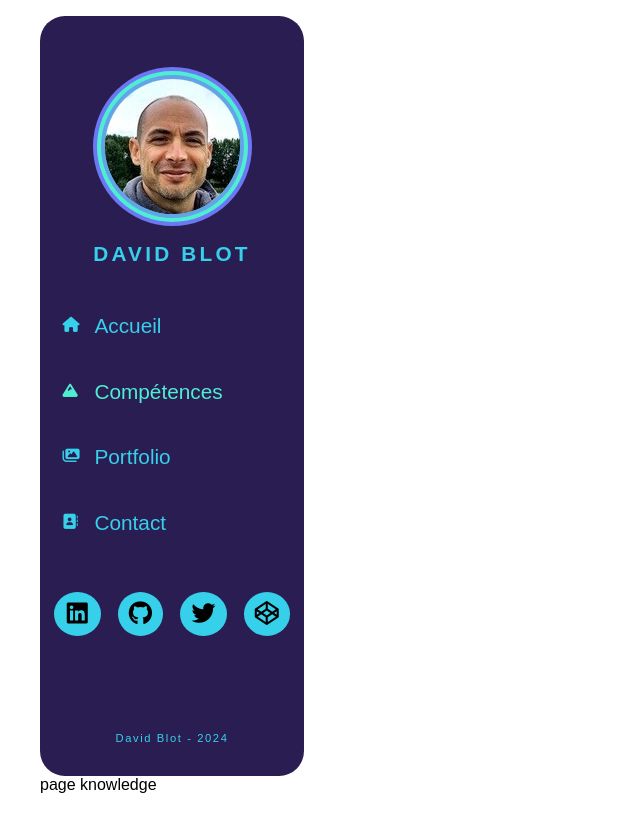
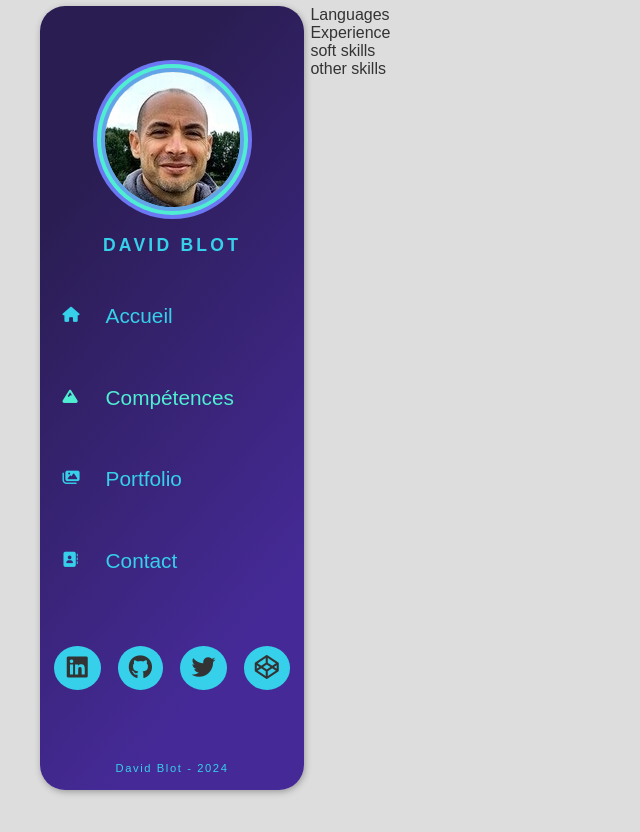
Before and after one commit to dnguyenb/My-CV-React, a React (Create React App) app: page /Competences in a window 1280 px wide. Shown: the whole page, without its empty margins (0-640 px from the left). After the commit the page ends 800 px from the top, so only its background shows below. Built offline with nearby package versions, Linux system fonts and the light colour scheme; a web font is replaced by a local one.

Commit message:
retouches styles

```diff
--- /dev/null
+++ b/src/components/knowledges/Experience.js
@@ -0,0 +1,11 @@
+import React from 'react';
+
+const Experience = () => {
+    return (
+        <div>
+            Experience
+        </div>
+    );
+};
+
+export default Experience;
--- /dev/null
+++ b/src/components/knowledges/Languages.js
@@ -0,0 +1,11 @@
+import React from 'react';
+
+const Languages = () => {
+    return (
+        <div>
+            Languages
+        </div>
+    );
+};
+
+export default Languages;
--- /dev/null
+++ b/src/components/knowledges/OtherSkills.js
@@ -0,0 +1,11 @@
+import React from 'react';
+
+const OtherSkills = () => {
+    return (
+        <div>
+            other skills
+        </div>
+    );
+};
+
+export default OtherSkills;
--- /dev/null
+++ b/src/components/knowledges/SoftSkills.js
@@ -0,0 +1,11 @@
+import React from 'react';
+
+const SoftSkills = () => {
+    return (
+        <div>
+            soft skills
+        </div>
+    );
+};
+
+export default SoftSkills;
--- a/src/pages/Knowledges.js
+++ b/src/pages/Knowledges.js
@@ -1,11 +1,20 @@
 import React from 'react';
 import Navigation from '../components/Navigation';
+import Languages from '../components/knowledges/Languages';
+import Experience from '../components/knowledges/Experience';
+import SoftSkills from '../components/knowledges/SoftSkills';
+import OtherSkills from '../components/knowledges/OtherSkills';
 
 const Knowledges = () => {
     return (
-        <div>
+        <div className='knowledges'>
             <Navigation />
-            page knowledge
+            <div className="knowledgesContent">
+                <Languages />
+                <Experience />
+                <SoftSkills />
+                <OtherSkills />
+            </div>
         </div>
     );
 };
--- a/src/styles/pages/_normalize.scss
+++ b/src/styles/_normalize.scss
@@ -29,8 +29,8 @@ $color-4: #4FEDD2;
 $color-5: #36D0EA;
 
 $borderRadius: 25px;
-$shadow: 0 1px 3px #333;
-$minHeight: 95vh;
+$shadow: 1px 2px 6px rgba(51, 51, 51, 0.377);
+$minHeight: 98vh;
 // =============================================================================
 // HTML5 display definitions
 // =============================================================================
--- a/src/styles/_settings.scss
+++ b/src/styles/_settings.scss
@@ -1,23 +1,3 @@
-// /* FONTS */
-// @import url('https://fonts.googleapis.com/css2?family=Dosis:wght@800&family=Josefin+Sans:wght@100&family=Nova+Round&display=swap');
-
-// $font-1: 'Nova Round', sans-serif;
-// $font-2: 'Dosis', sans-serif;
-// $font-3: 'Josefin', serif;
-
-// /* COLORS */
-// $white: #ddd;
-// $black: #333;
-// $color-1: #2a1d52;
-// $color-2: #6C77F4;
-// $color-3: rgb(99, 164, 233);
-// $color-4: #4FEDD2;
-// $color-5: #36D0EA;
-
-// $borderRadius: 25px;
-// $shadow: 0 1px 3px #333;
-// $minHeight: 95vh;
-
 /* Centering */
 @mixin verticalCenter {
     display: flex;
@@ -26,7 +6,9 @@
 }
 
 /* BASIC SETTINGS */
-*, ::before, ::after {
+*,
+::before,
+::after {
     box-sizing: border-box;
     margin: 0;
     padding: 0;
@@ -37,11 +19,11 @@ html {
 }
 
 body {
-    margin: 1rem auto;
+    margin: 0.4rem auto;
     max-width: 1200px; // arrete de s'agrandir à partir de 1200px
     font-family: $font-1;
-    color: black;
-    min-height: 100vh;
+    color: $black;
+    background-color: $white;
 }
 
 button {
@@ -54,12 +36,12 @@ li {
 
 a {
     text-decoration: none;
-    color: black;
+    color: $black;
     cursor: pointer;
 }
 
 a:visited {
-    color: black;
+    color: $black;
 }
 
 /* BASIC PAGES SETTINGS */
--- a/src/styles/components/_navigation.scss
+++ b/src/styles/components/_navigation.scss
@@ -1,9 +1,10 @@
 .sidebar {
-    background-color: $color-1;
+    background: linear-gradient(130deg, $color-1 20%, #452a97 80%);
     font-family: $font-1;
-    height: auto;
+    box-shadow: $shadow;
+    height: 100%;
     min-height: $minHeight;
-    width: 264px;
+    min-width: 264px;
     border-radius: $borderRadius;
     display: grid;
     grid-template-columns: 1fr;
@@ -34,7 +35,7 @@
             }
 
             h3 {
-                font-size: 1.3rem;
+                font-size: 1.1rem;
                 text-transform: uppercase;
                 letter-spacing: 0.2rem;
                 margin-top: 1.5rem;
@@ -58,7 +59,7 @@
                 position: relative; // Les icônes seront en position absolute.
 
                 &:hover i {
-                    transform: translate(3px, 3px);
+                    transform: translate(8px, 6px);
                 }
 
                 a {
@@ -77,7 +78,7 @@
                 }
 
                 span {
-                    margin-left: 2rem;
+                    margin-left: 2.7rem;
                 }
             }
         }
@@ -120,7 +121,8 @@
     // Partie signature de la sidebar :
 
     .signature {
-        margin: 2rem 0;
+        margin-top: 0.5rem;
+        padding-bottom: 1rem;
         text-align: center;
         letter-spacing: .1rem;
         font-size: .7rem;
@@ -176,7 +178,7 @@
 
             i {
                 font-size: 1.4rem;
-                transform: translateY(-1px) !important;
+                transform: translateY(-3px) !important;
             }
 
             span {
--- a/src/styles/main.css
+++ b/src/styles/main.css
@@ -202,7 +202,9 @@ input[type=checkbox], input[type=radio] {
 
 /* Centering */
 /* BASIC SETTINGS */
-*, ::before, ::after {
+*,
+::before,
+::after {
   box-sizing: border-box;
   margin: 0;
   padding: 0;
@@ -213,11 +215,11 @@ html {
 }
 
 body {
-  margin: 1rem auto;
+  margin: 0.4rem auto;
   max-width: 1200px;
   font-family: "Nova Round", sans-serif;
-  color: black;
-  min-height: 100vh;
+  color: #333;
+  background-color: #ddd;
 }
 
 button {
@@ -230,12 +232,12 @@ li {
 
 a {
   text-decoration: none;
-  color: black;
+  color: #333;
   cursor: pointer;
 }
 
 a:visited {
-  color: black;
+  color: #333;
 }
 
 /* BASIC PAGES SETTINGS */
@@ -270,11 +272,12 @@ a:visited {
 }
 
 .sidebar {
-  background-color: #2a1d52;
+  background: linear-gradient(130deg, #2a1d52 20%, #452a97 80%);
   font-family: "Nova Round", sans-serif;
-  height: auto;
-  min-height: 95vh;
-  width: 264px;
+  box-shadow: 1px 2px 6px rgba(51, 51, 51, 0.377);
+  height: 100%;
+  min-height: 98vh;
+  min-width: 264px;
   border-radius: 25px;
   display: grid;
   grid-template-columns: 1fr;
@@ -301,7 +304,7 @@ a:visited {
   box-shadow: 0 0 0 4px rgb(99, 164, 233), 0 0 0 8px #4FEDD2, 0 0 0 12px #6C77F4;
 }
 .sidebar .id .idContent h3 {
-  font-size: 1.3rem;
+  font-size: 1.1rem;
   text-transform: uppercase;
   letter-spacing: 0.2rem;
   margin-top: 1.5rem;
@@ -321,7 +324,7 @@ a:visited {
   position: relative;
 }
 .sidebar .navigation ul li:hover i {
-  transform: translate(3px, 3px);
+  transform: translate(8px, 6px);
 }
 .sidebar .navigation ul li a {
   color: #36D0EA;
@@ -336,7 +339,7 @@ a:visited {
   transition: 0.2s ease;
 }
 .sidebar .navigation ul li span {
-  margin-left: 2rem;
+  margin-left: 2.7rem;
 }
 .sidebar .socialNetwork {
   grid-area: 3;
@@ -366,7 +369,8 @@ a:visited {
   background-color: #4FEDD2;
 }
 .sidebar .signature {
-  margin: 2rem 0;
+  margin-top: 0.5rem;
+  padding-bottom: 1rem;
   text-align: center;
   letter-spacing: 0.1rem;
   font-size: 0.7rem;
@@ -411,7 +415,7 @@ a:visited {
   }
   .sidebar ul i {
     font-size: 1.4rem;
-    transform: translateY(-1px) !important;
+    transform: translateY(-3px) !important;
   }
   .sidebar ul span {
     display: none;
@@ -419,13 +423,13 @@ a:visited {
 }
 .home .homeContent {
   background: linear-gradient(115deg, #2a1d52 25%, transparent 100%);
-  min-height: 95vh;
+  min-height: 98vh;
   width: 100%;
   min-height: 500px;
   border-radius: 25px;
   position: relative;
   overflow: hidden;
-  box-shadow: 0 1px 3px #333;
+  box-shadow: 1px 2px 6px rgba(51, 51, 51, 0.377);
 }
 .home .homeContent:after {
   content: "";
--- a/src/styles/main.scss
+++ b/src/styles/main.scss
@@ -1,4 +1,4 @@
-@import './pages/normalize';
+@import './normalize';
 @import './settings';
 @import './components/navigation';
 @import './pages/home';
```
Also changed, not shown: 1 other file (tests, documents, lock files or other folders).
